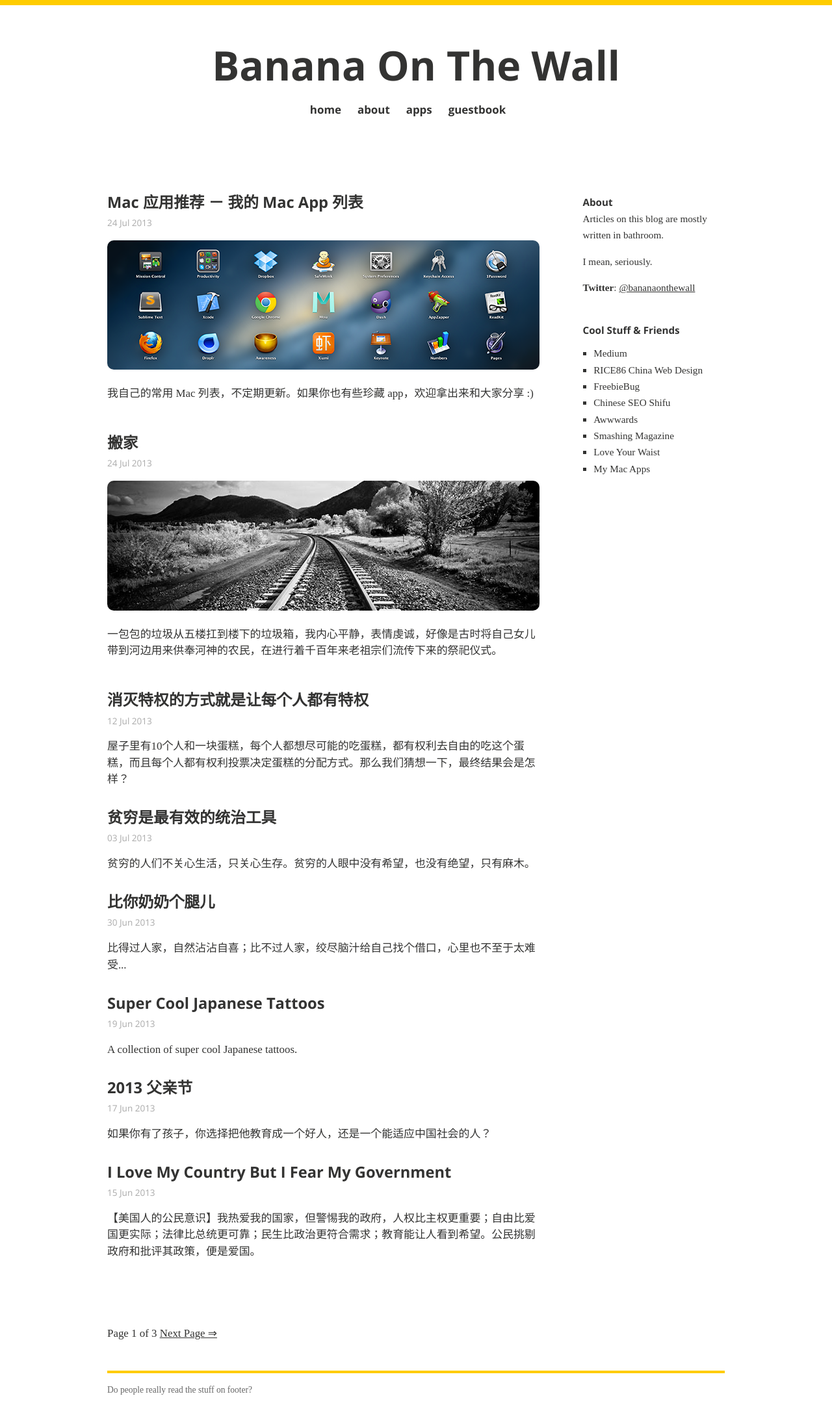
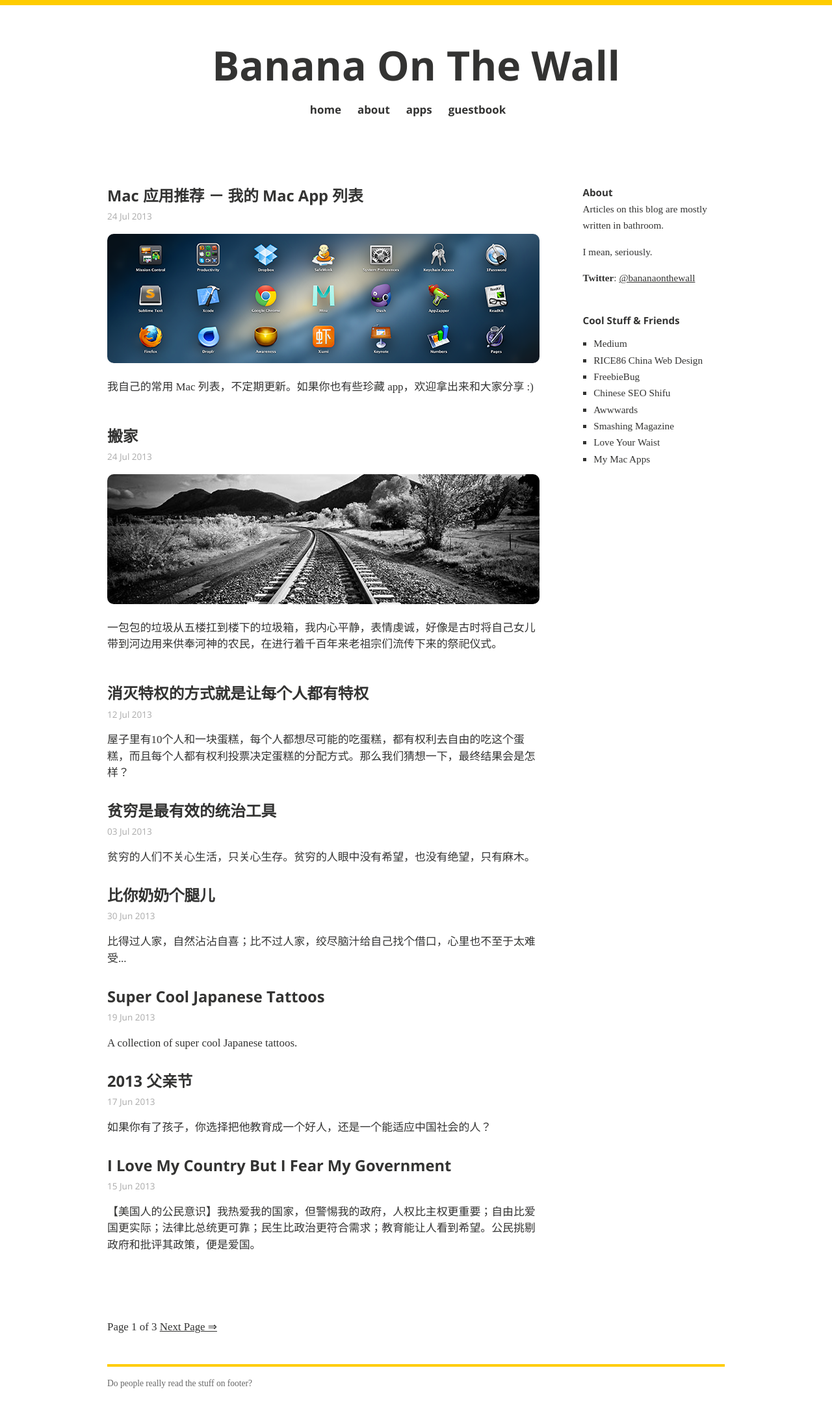
Before and after one commit to BananaOnTheWall/bananaonthewall.github.io, a Jekyll site: the page built from index.html, in a window 1280 px wide. Shown: the whole page at 65% size. Built offline with Jekyll 4.4.1, drawn with Linux system fonts in a browser that asks for light colours; some web fonts are replaced; the list of posts is cut into pages by our own code; comment, search, counter and statistics services are not loaded.

Commit message:
minor tweak

```diff
--- a/css/main.css
+++ b/css/main.css
@@ -213,7 +213,6 @@ ul.posts span {
   width: 70%;
   overflow: hidden;
   float: left;
-  padding-top: 10px;
 }
 
 /* Nav */
@@ -267,7 +266,7 @@ margin: 0 25px 0 0;
 }
 
 .sidebar .about {
-  margin-top: 10px;
+  margin-top: -5px;
 }
 
 #blogroll, #search {
```
